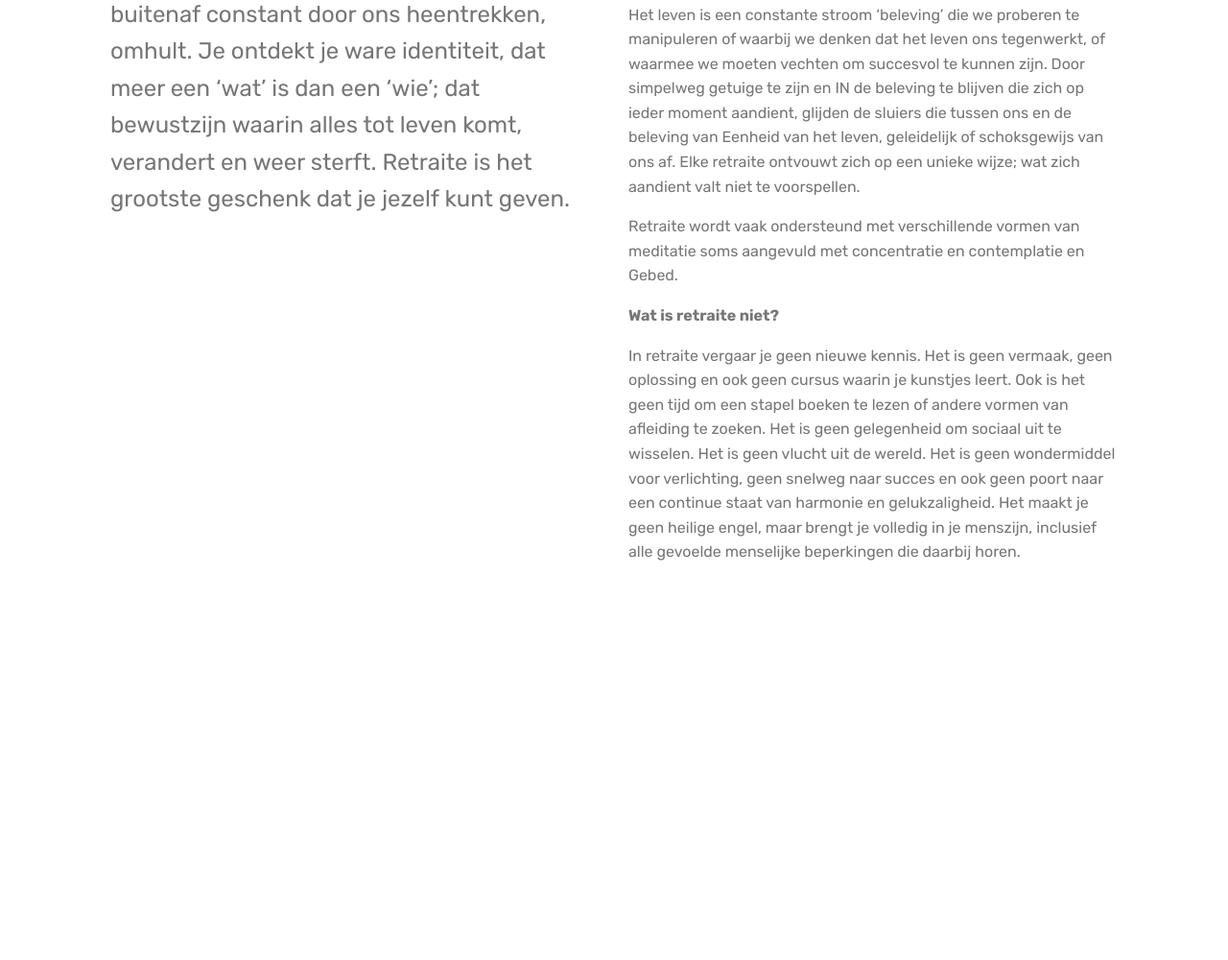
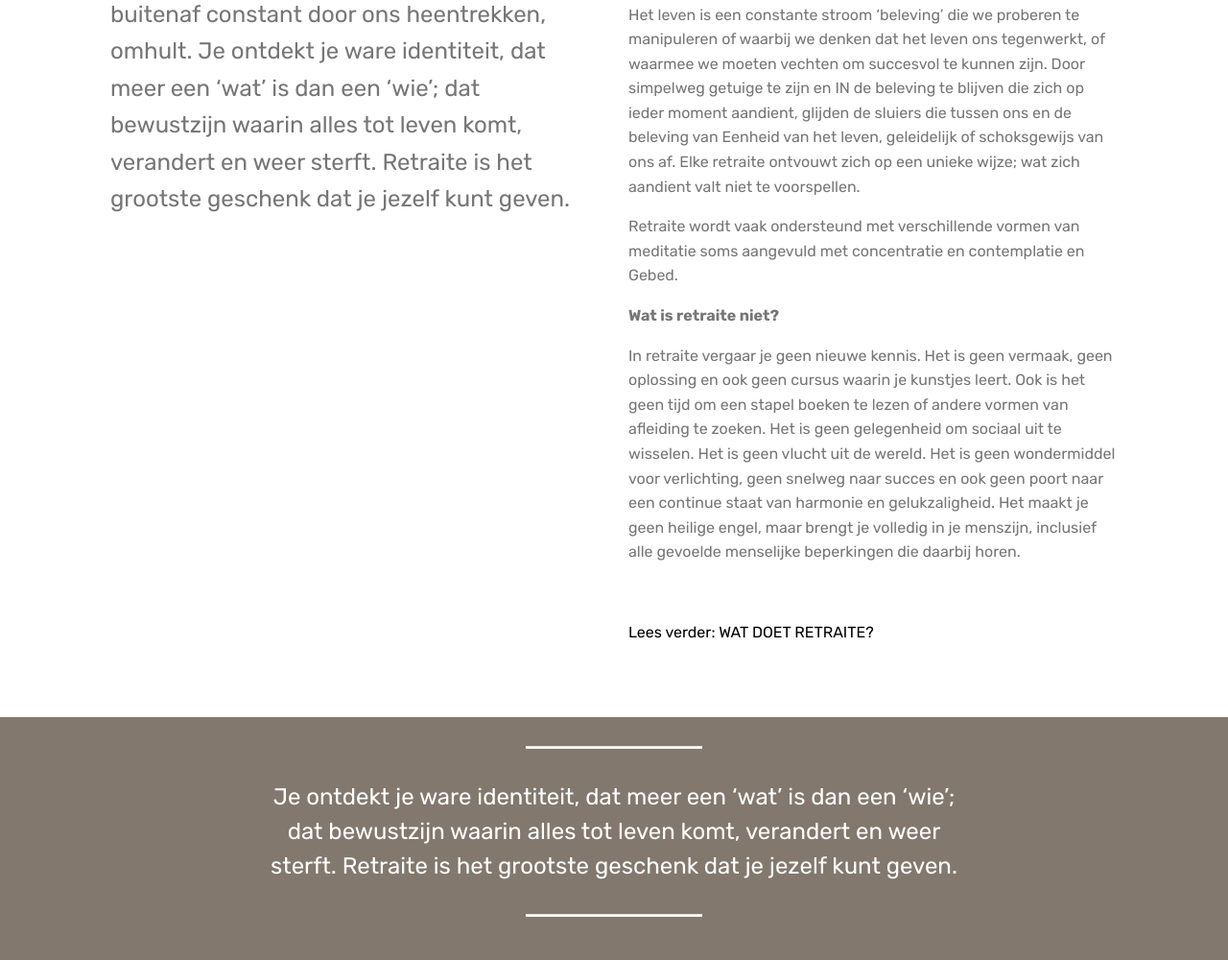
Before and after one commit to Arjantd/hutje2, a plain HTML site: page page3.html in a window 1280 px wide. Shown: the part 833-1833 px from the top of the page at 96% size. Before the commit the page ends 1497 px from the top, so only its background shows below. Drawn offline with Linux system fonts and the light colour scheme; files whose address does not match are found by name.

Commit message:
create github pages

```diff
--- a/assets/mobirise/css/mbr-additional.css
+++ b/assets/mobirise/css/mbr-additional.css
@@ -2575,6 +2575,32 @@ body {
 .cid-rkNXkvsCV7 .mbr-text {
   color: #767676;
 }
+.cid-rkNXkvsCV7 .mbr-text P {
+  color: #767676;
+}
+.cid-rlmi691LTu {
+  padding-top: 30px;
+  padding-bottom: 45px;
+  background-color: #82786e;
+}
+.cid-rlmi691LTu .line {
+  background-color: #ffffff;
+  color: #ffffff;
+  align: center;
+  height: 2px;
+  margin: 0 auto;
+}
+.cid-rlmi691LTu .section-text {
+  padding: 2rem 0;
+}
+.cid-rlmi691LTu .inner-container {
+  margin: 0 auto;
+}
+@media (max-width: 768px) {
+  .cid-rlmi691LTu .inner-container {
+    width: 100% !important;
+  }
+}
 .cid-rkNlGfXV9l .navbar {
   padding: .5rem 0;
   background: #073b4c;
@@ -2992,7 +3018,7 @@ body {
 .cid-rl477IxS75 {
   padding-top: 30px;
   padding-bottom: 30px;
-  background-color: #2e2e2e;
+  background-color: #82786e;
 }
 .cid-rl477IxS75 .line {
   background-color: #ffffff;
--- a/page3.html
+++ b/page3.html
@@ -64,7 +64,7 @@
     </nav>
 </section>
 
-<section class="engine"><a href="https://mobirise.info/s">bootstrap theme</a></section><section class="header1 cid-rlmdgrwRGG mbr-parallax-background" id="header16-t">
+<section class="engine"><a href="https://mobirise.info/z">best html templates</a></section><section class="header1 cid-rlmdgrwRGG mbr-parallax-background" id="header16-t">
 
 
 
@@ -103,10 +103,23 @@
 </p><p>Retraite wordt vaak ondersteund met verschillende vormen van meditatie soms aangevuld met concentratie en contemplatie en Gebed.
 </p><p>
 </p><p><strong>Wat is retraite niet?
-</strong></p><p>In retraite vergaar je geen nieuwe kennis. Het is geen vermaak, geen oplossing en ook geen cursus waarin je kunstjes leert. Ook is het geen tijd om een stapel boeken te lezen of andere vormen van afleiding te zoeken. Het is geen gelegenheid om sociaal uit te wisselen. Het is geen vlucht uit de wereld. Het is geen wondermiddel voor verlichting, geen snelweg naar succes en ook geen poort naar een continue staat van harmonie en gelukzaligheid. Het maakt je geen heilige engel, maar brengt je volledig in je menszijn, inclusief alle gevoelde menselijke beperkingen die daarbij horen.&nbsp;</p>
+</strong></p><p>In retraite vergaar je geen nieuwe kennis. Het is geen vermaak, geen oplossing en ook geen cursus waarin je kunstjes leert. Ook is het geen tijd om een stapel boeken te lezen of andere vormen van afleiding te zoeken. Het is geen gelegenheid om sociaal uit te wisselen. Het is geen vlucht uit de wereld. Het is geen wondermiddel voor verlichting, geen snelweg naar succes en ook geen poort naar een continue staat van harmonie en gelukzaligheid. Het maakt je geen heilige engel, maar brengt je volledig in je menszijn, inclusief alle gevoelde menselijke beperkingen die daarbij horen.&nbsp;</p><p><strong><br></strong></p><p><strong><a href="page5.html" class="text-black">Lees verder: </a><a href="page5.html" class="text-black">WAT DOET RETRAITE?</a></strong></p>
                 </div>
 
             </div>
+        </div>
+    </div>
+</section>
+
+<section class="mbr-section article content10 cid-rlmi691LTu" id="content10-u">
+
+
+
+    <div class="container">
+        <div class="inner-container" style="width: 66%;">
+            <hr class="line" style="width: 25%;">
+            <div class="section-text align-center mbr-white mbr-fonts-style display-5">Je ontdekt je ware identiteit, dat meer een ‘wat’ is dan een ‘wie’; dat bewustzijn waarin alles tot leven komt, verandert en weer sterft. Retraite is het grootste geschenk dat je jezelf kunt geven.</div>
+            <hr class="line" style="width: 25%;">
         </div>
     </div>
 </section>
```
Also changed, not shown: index.html (+1 -1 lines), page5.html (+1 -1 lines), page6.html (+2 -2 lines), 1 other file.
